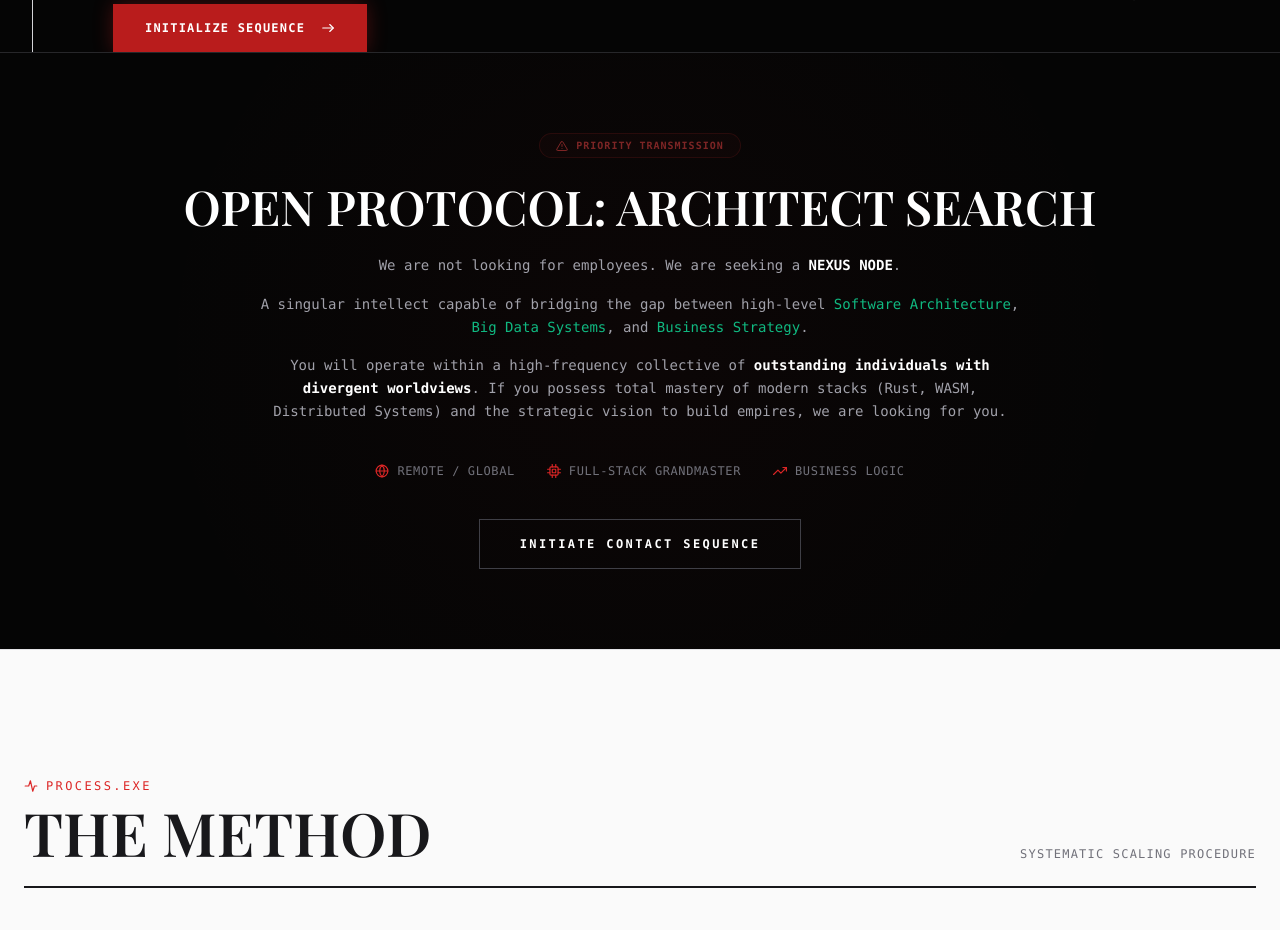
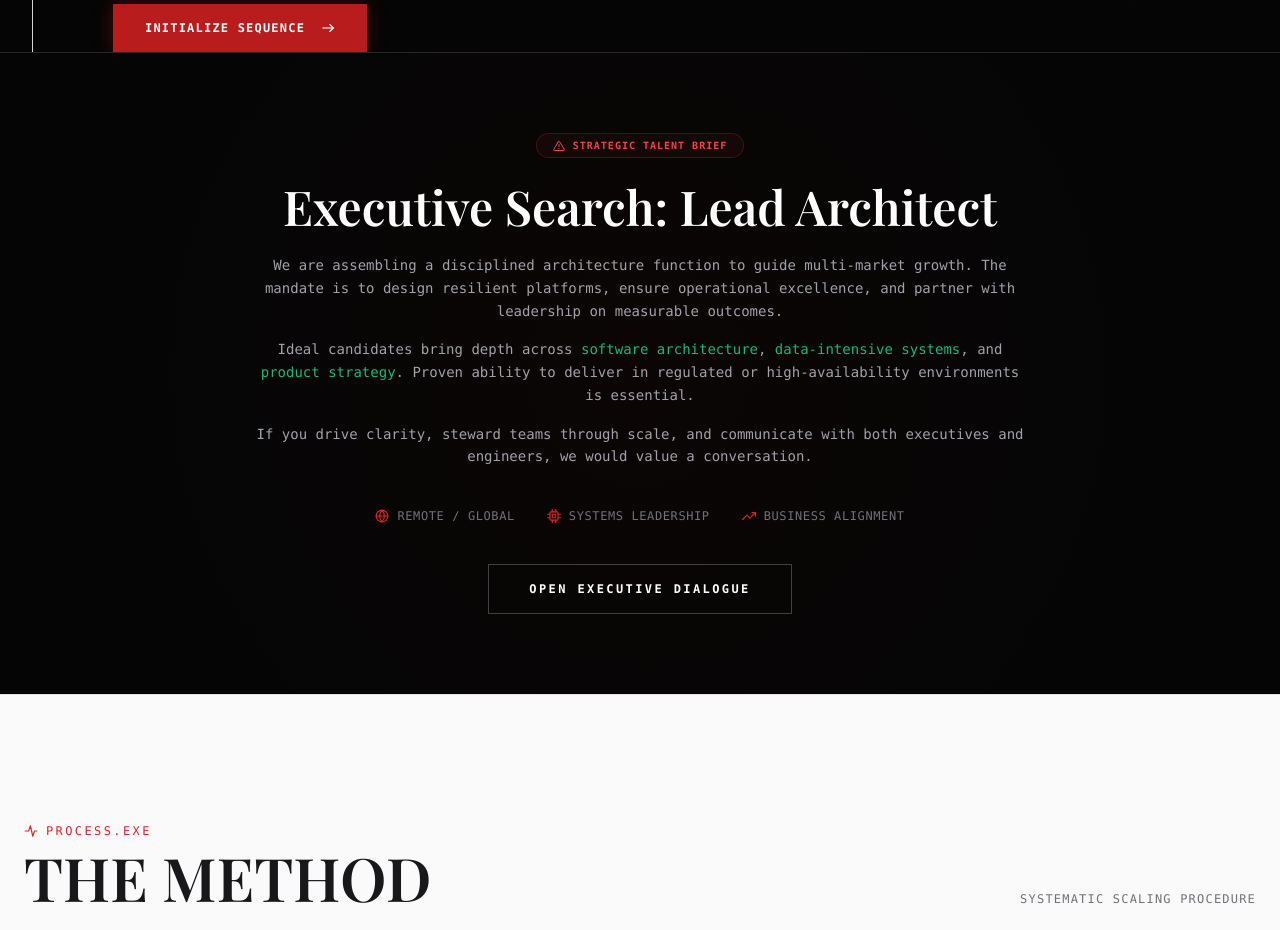
Before and after one commit to Paradigma-corp/labxxx2, a React (Vite) app: page / in a window 1280 px wide. Shown: the part 900-1830 px from the top of the page. Built offline with nearby package versions, Linux system fonts and the light colour scheme.

Commit message:
Refine recruitment tone

```diff
--- a/src/App.jsx
+++ b/src/App.jsx
@@ -378,38 +378,38 @@ const App = () => {
             {/* --- JOIN TEAM MODAL (THE IMPOSSIBLE PROFILE) --- */}
             {joinModalOpen && (
               <div className="p-10 bg-red-950/10 border-l-4 border-red-600">
-                <div className="flex items-center gap-2 text-red-600 font-mono text-xs uppercase tracking-widest mb-8 animate-pulse">
-                  <Zap size={14} /> <span>Recruitment_Protocol: ELITE_TIER</span>
+                <div className="flex items-center gap-2 text-red-600 font-mono text-xs uppercase tracking-widest mb-8">
+                  <Zap size={14} /> <span>Executive_Recruitment_Protocol</span>
                 </div>
-                <h2 className="font-serif text-5xl text-white mb-2">SEEKING: ANOMALIES</h2>
-                <p className="font-mono text-sm text-zinc-300 mb-8 border-b border-red-900 pb-4">
-                  We don't hire employees. We assimilate intellects.
+                <h2 className="font-serif text-4xl md:text-5xl text-white mb-3">Seeking: Principal Architect</h2>
+                <p className="font-mono text-sm text-zinc-300 mb-8 border-b border-red-900 pb-4 leading-relaxed">
+                  We are consolidating a leadership bench of technologists who design, scale, and govern mission-critical platforms. If you have delivered complex systems and stewarded high-performing teams, we want to hear from you.
                 </p>
 
                 <div className="grid grid-cols-1 md:grid-cols-2 gap-8 mb-8">
                   <div>
-                    <h4 className="text-red-500 font-bold text-xs uppercase tracking-widest mb-4">The Profile</h4>
+                    <h4 className="text-red-500 font-bold text-xs uppercase tracking-widest mb-4">Profile</h4>
                     <p className="text-zinc-400 text-sm leading-relaxed font-light">
-                      We are hunting for a <strong className="text-white">Polymath</strong>. Someone whose cognitive architecture processes full-stack systems as a single organism. We need an obsession with perfection that borders on pathology. If you have to ask if you are qualified, you are not.
+                      Strategic operator with mastery across architecture, delivery, and governance. Demonstrated ability to translate business objectives into resilient, scalable technology programs and to mentor senior engineers.
                     </p>
                   </div>
                   <div>
-                    <h4 className="text-red-500 font-bold text-xs uppercase tracking-widest mb-4">The Toolkit</h4>
+                    <h4 className="text-red-500 font-bold text-xs uppercase tracking-widest mb-4">Expertise</h4>
                     <ul className="text-zinc-400 text-xs font-mono space-y-2">
-                      <li>&gt; Rust / Go / C++ (System Level)</li>
-                      <li>&gt; WebAssembly (WASM) / WebGPU</li>
-                      <li>&gt; Distributed Systems (Kubernetes at scale)</li>
-                      <li>&gt; Cryptographic Primitives / ZK-Snarks</li>
-                      <li>&gt; Neural Network Architecture (PyTorch/JAX)</li>
+                      <li>&gt; Systems engineering (Rust / Go / C++)</li>
+                      <li>&gt; WebAssembly &amp; advanced runtime performance</li>
+                      <li>&gt; Distributed systems at scale (Kubernetes, service mesh)</li>
+                      <li>&gt; Applied cryptography and security architectures</li>
+                      <li>&gt; Modern ML stacks (PyTorch / JAX) and data platforms</li>
                     </ul>
                   </div>
                 </div>
 
                 <a href="mailto:recruitment@labxxx.io" className="block w-full py-5 bg-red-700 hover:bg-red-600 text-white font-mono text-sm font-bold uppercase tracking-[0.2em] text-center transition-all shadow-lg hover:shadow-red-900/50">
-                  Initiate Contact
+                  Submit Professional Profile
                 </a>
-                <p className="text-center text-zinc-600 text-[10px] font-mono mt-4 uppercase">
-                  Warning: Mediocrity will be filtered by the firewall.
+                <p className="text-center text-zinc-500 text-[10px] font-mono mt-4 uppercase">
+                  Confidentiality is maintained throughout the evaluation process.
                 </p>
               </div>
             )}
@@ -510,38 +510,33 @@ const App = () => {
       <section className="py-20 px-6 bg-[#050505] border-t border-zinc-800 relative overflow-hidden">
          <div className="absolute inset-0 bg-[radial-gradient(circle_at_center,_rgba(220,38,38,0.03)_0%,_transparent_70%)]"></div>
          <div className="max-w-5xl mx-auto text-center relative z-10">
-            <div className="inline-flex items-center gap-2 text-red-500 border border-red-900/50 bg-red-900/10 px-4 py-1 rounded-full mb-6 animate-pulse">
+            <div className="inline-flex items-center gap-2 text-red-500 border border-red-900/50 bg-red-900/10 px-4 py-1 rounded-full mb-6">
                <AlertTriangle size={12} />
-               <span className="text-[10px] font-mono font-bold uppercase tracking-widest">Priority Transmission</span>
+               <span className="text-[10px] font-mono font-bold uppercase tracking-widest">Strategic Talent Brief</span>
             </div>
 
-            <h2 className="font-serif text-4xl md:text-5xl text-white mb-6">OPEN PROTOCOL: ARCHITECT SEARCH</h2>
+            <h2 className="font-serif text-4xl md:text-5xl text-white mb-6">Executive Search: Lead Architect</h2>
 
             <div className="max-w-3xl mx-auto text-zinc-400 font-mono text-sm leading-relaxed mb-10 space-y-4">
                <p>
-                  We are not looking for employees. We are seeking a <strong className="text-white">NEXUS NODE</strong>.
+                  We are assembling a disciplined architecture function to guide multi-market growth. The mandate is to design resilient platforms, ensure operational excellence, and partner with leadership on measurable outcomes.
                </p>
                <p>
-                  A singular intellect capable of bridging the gap between high-level
-                  <span className="text-emerald-500"> Software Architecture</span>,
-                  <span className="text-emerald-500"> Big Data Systems</span>, and
-                  <span className="text-emerald-500"> Business Strategy</span>.
+                  Ideal candidates bring depth across <span className="text-emerald-500">software architecture</span>, <span className="text-emerald-500">data-intensive systems</span>, and <span className="text-emerald-500">product strategy</span>. Proven ability to deliver in regulated or high-availability environments is essential.
                </p>
                <p>
-                  You will operate within a high-frequency collective of <strong className="text-white">outstanding individuals with divergent worldviews</strong>.
-                  If you possess total mastery of modern stacks (Rust, WASM, Distributed Systems)
-                  and the strategic vision to build empires, we are looking for you.
+                  If you drive clarity, steward teams through scale, and communicate with both executives and engineers, we would value a conversation.
                </p>
             </div>
 
             <div className="flex flex-wrap justify-center gap-8 mb-10 text-xs font-mono uppercase tracking-wider text-zinc-500">
                <span className="flex items-center gap-2"><Globe size={14} className="text-red-600" /> Remote / Global</span>
-               <span className="flex items-center gap-2"><Cpu size={14} className="text-red-600" /> Full-Stack Grandmaster</span>
-               <span className="flex items-center gap-2"><TrendingUp size={14} className="text-red-600" /> Business Logic</span>
+               <span className="flex items-center gap-2"><Cpu size={14} className="text-red-600" /> Systems Leadership</span>
+               <span className="flex items-center gap-2"><TrendingUp size={14} className="text-red-600" /> Business Alignment</span>
             </div>
 
             <button onClick={() => setJoinModalOpen(true)} className="px-10 py-4 border border-zinc-700 hover:border-red-600 hover:bg-red-600/10 text-white font-mono text-xs font-bold uppercase tracking-[0.2em] transition-all duration-300">
-               Initiate Contact Sequence
+               Open Executive Dialogue
             </button>
          </div>
       </section>
```
